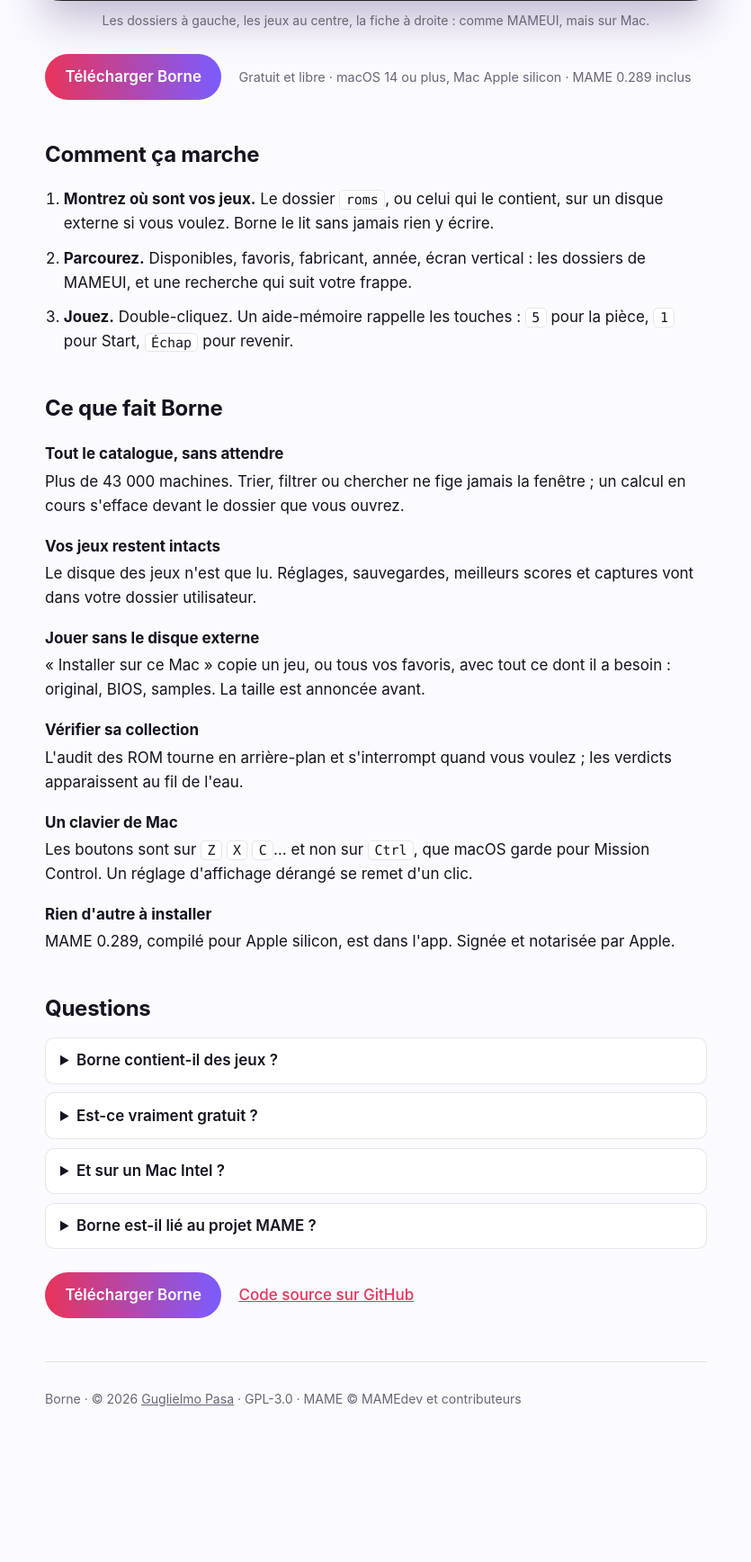
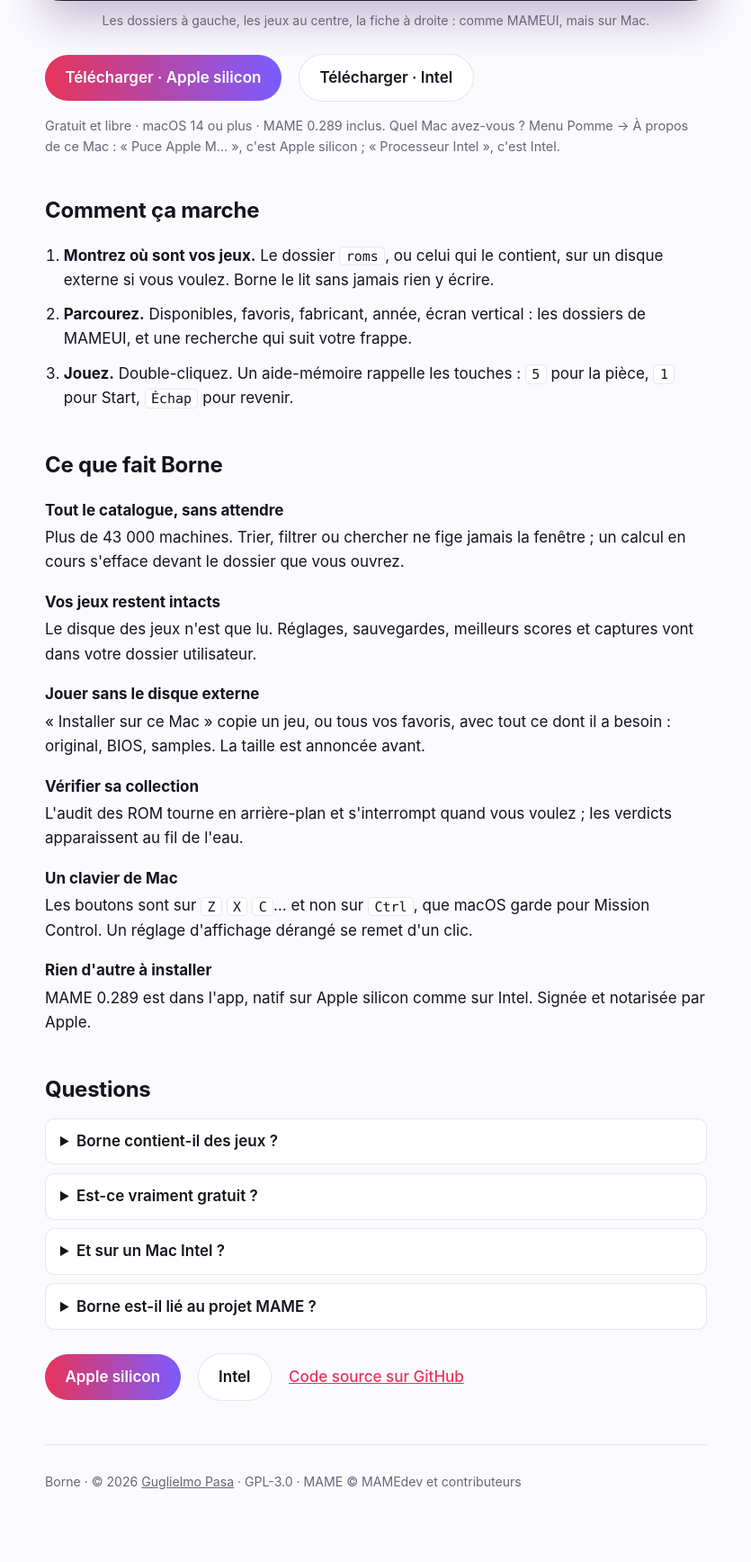
Before and after one commit to gpasa/borne, a PHP site: page / in a window 1280 px wide. Shown: the part 810-2546 px from the top of the page at 90% size, without its empty margins (222-1057 px from the left). Before the commit the page ends 2373 px from the top, so only its background shows below. Run offline with PHP 8.4, Linux system fonts and the light colour scheme.

Commit message:
Version Intel séparée : Borne 1.1 pour Apple silicon et pour Intel
build_app.sh assemble une architecture (ARCH=arm64 ou x86_64, MAME pour
Intel compilé sous Rosetta dans ../MAME-x64, SDL3 aminci) ; release.sh
produit Borne-AppleSilicon.zip et Borne-Intel.zip, noms stables pour les
liens « latest » du site et du README.

```diff
--- a/project.yml
+++ b/project.yml
@@ -8,8 +8,8 @@ settings:
   base:
     SWIFT_VERSION: 5.9
     MACOSX_DEPLOYMENT_TARGET: "14.0"
-    MARKETING_VERSION: "1.0"
-    CURRENT_PROJECT_VERSION: "1"
+    MARKETING_VERSION: "1.1"
+    CURRENT_PROJECT_VERSION: "2"
 
 targets:
   Borne:
--- a/website/index.html
+++ b/website/index.html
@@ -37,10 +37,13 @@
     <figcaption>Les dossiers à gauche, les jeux au centre, la fiche à droite : comme MAMEUI, mais sur Mac.</figcaption>
   </figure>
 
-  <p class="actions">
-    <a class="cta" href="https://github.com/gpasa/borne/releases/latest">Télécharger Borne</a>
-    <span class="meta">Gratuit et libre · macOS 14 ou plus, Mac Apple silicon · MAME 0.289 inclus</span>
-  </p>
+  <div class="telecharger">
+    <p class="actions">
+      <a class="cta" href="https://github.com/gpasa/borne/releases/latest/download/Borne-AppleSilicon.zip">Télécharger · Apple silicon</a>
+      <a class="cta secondaire" href="https://github.com/gpasa/borne/releases/latest/download/Borne-Intel.zip">Télécharger · Intel</a>
+    </p>
+    <p class="meta">Gratuit et libre · macOS 14 ou plus · MAME 0.289 inclus. Quel Mac avez-vous ? Menu Pomme → À propos de ce Mac : « Puce Apple M… », c'est Apple silicon ; « Processeur Intel », c'est Intel.</p>
+  </div>
 
   <h2 id="comment">Comment ça marche</h2>
   <ol class="etapes">
@@ -62,19 +65,20 @@
     <dt>Un clavier de Mac</dt>
     <dd>Les boutons sont sur <kbd>Z</kbd> <kbd>X</kbd> <kbd>C</kbd>… et non sur <kbd>Ctrl</kbd>, que macOS garde pour Mission Control. Un réglage d'affichage dérangé se remet d'un clic.</dd>
     <dt>Rien d'autre à installer</dt>
-    <dd>MAME 0.289, compilé pour Apple silicon, est dans l'app. Signée et notarisée par Apple.</dd>
+    <dd>MAME 0.289 est dans l'app, natif sur Apple silicon comme sur Intel. Signée et notarisée par Apple.</dd>
   </dl>
 
   <h2 id="faq">Questions</h2>
   <div class="faq">
     <details><summary>Borne contient-il des jeux ?</summary><p>Non, aucun. Borne et MAME sont des logiciels ; les ROM des jeux restent à votre charge. N'utilisez que celles que vous avez le droit d'utiliser.</p></details>
     <details><summary>Est-ce vraiment gratuit ?</summary><p>Oui. Borne est un logiciel libre sous licence GPL-3.0 ; son code est sur GitHub, et chacun peut y contribuer.</p></details>
-    <details><summary>Et sur un Mac Intel ?</summary><p>La version publiée vise les Mac Apple silicon. Le code source permet de compiler Borne et MAME ailleurs.</p></details>
+    <details><summary>Et sur un Mac Intel ?</summary><p>Oui : il y a une version Intel, native elle aussi. Choisissez le bouton qui correspond à votre Mac ; macOS 14 ou plus est nécessaire.</p></details>
     <details><summary>Borne est-il lié au projet MAME ?</summary><p>Non. Borne est un projet indépendant qui embarque MAME, sans changement, sous sa licence. MAME est une marque déposée de Gregory Ember.</p></details>
   </div>
 
   <p class="actions">
-    <a class="cta" href="https://github.com/gpasa/borne/releases/latest">Télécharger Borne</a>
+    <a class="cta" href="https://github.com/gpasa/borne/releases/latest/download/Borne-AppleSilicon.zip">Apple silicon</a>
+    <a class="cta secondaire" href="https://github.com/gpasa/borne/releases/latest/download/Borne-Intel.zip">Intel</a>
     <a class="lien" href="https://github.com/gpasa/borne">Code source sur GitHub</a>
   </p>
 
--- a/website/style.css
+++ b/website/style.css
@@ -55,6 +55,9 @@ figcaption { font-size: .88rem; color: var(--muted); text-align: center; margin-
   color: #fff; font-weight: 600; text-decoration: none;
 }
 .cta:hover { filter: brightness(1.08); }
+.cta.secondaire { background: var(--carte); color: var(--fg); border: 1px solid var(--bord); }
+.telecharger { margin: 1.6rem 0; }
+.telecharger .actions { margin: 0 0 .5rem; }
 .lien { color: var(--accent); font-weight: 500; }
 .meta { color: var(--muted); font-size: .9rem; }
 
```
Also changed, not shown: README.md, 2 other files.
